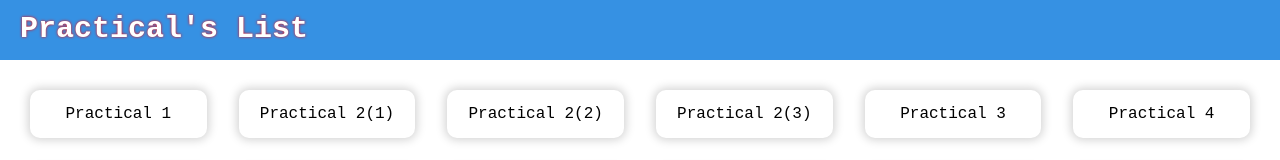
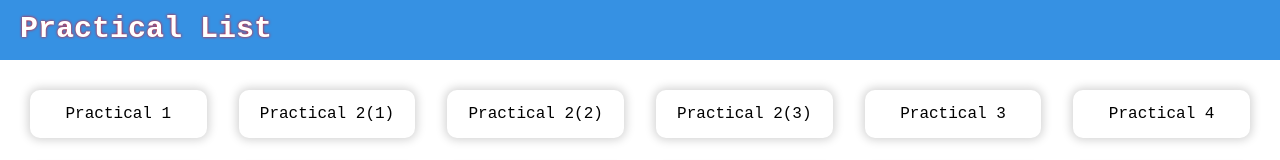
Before and after one commit to RagnosVA2/IP_LAB_Practical, a plain HTML site: page index.html in a window 1280 px wide. Shown: the top 160 px of the page. Drawn offline with Linux system fonts and the light colour scheme.

Commit message:
Title changed

```diff
--- a/index.html
+++ b/index.html
@@ -6,7 +6,7 @@
     </head>
     <body>
         <header>
-            <span class="logo">Practical's List</span>
+            <span class="logo">Practical List</span>
         </header>
         <section class="grid-view">
             <a class="pr-item" href="html/PR_1.html" target="_blank">Practical 1</a>
```
